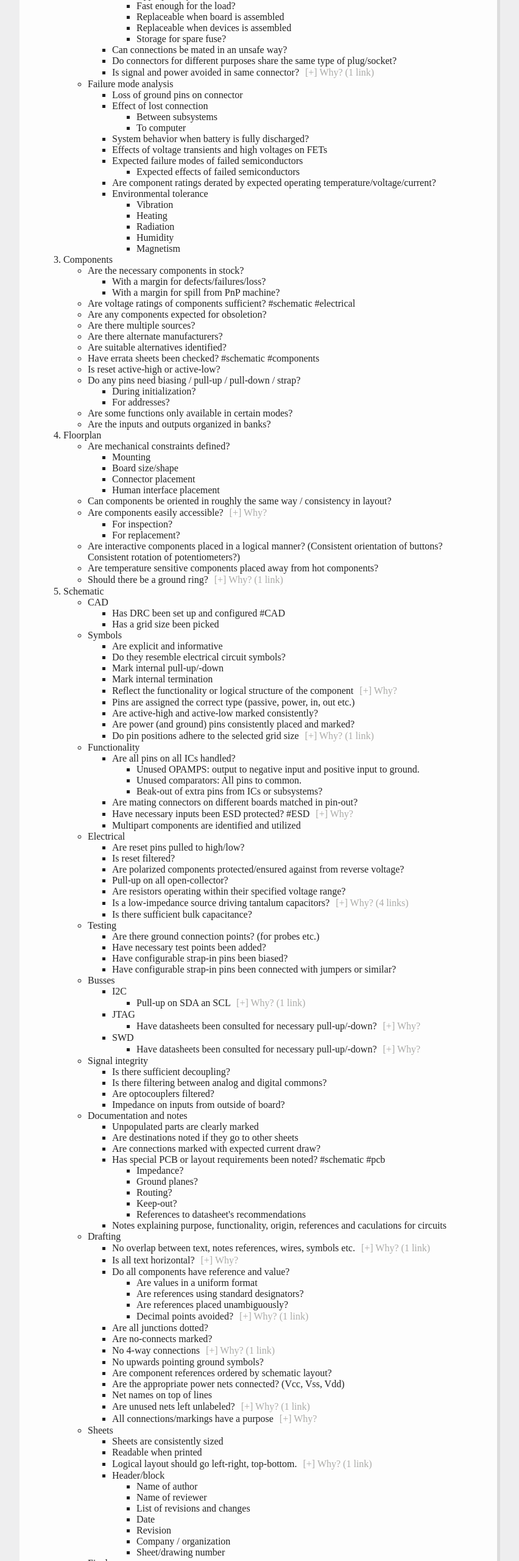
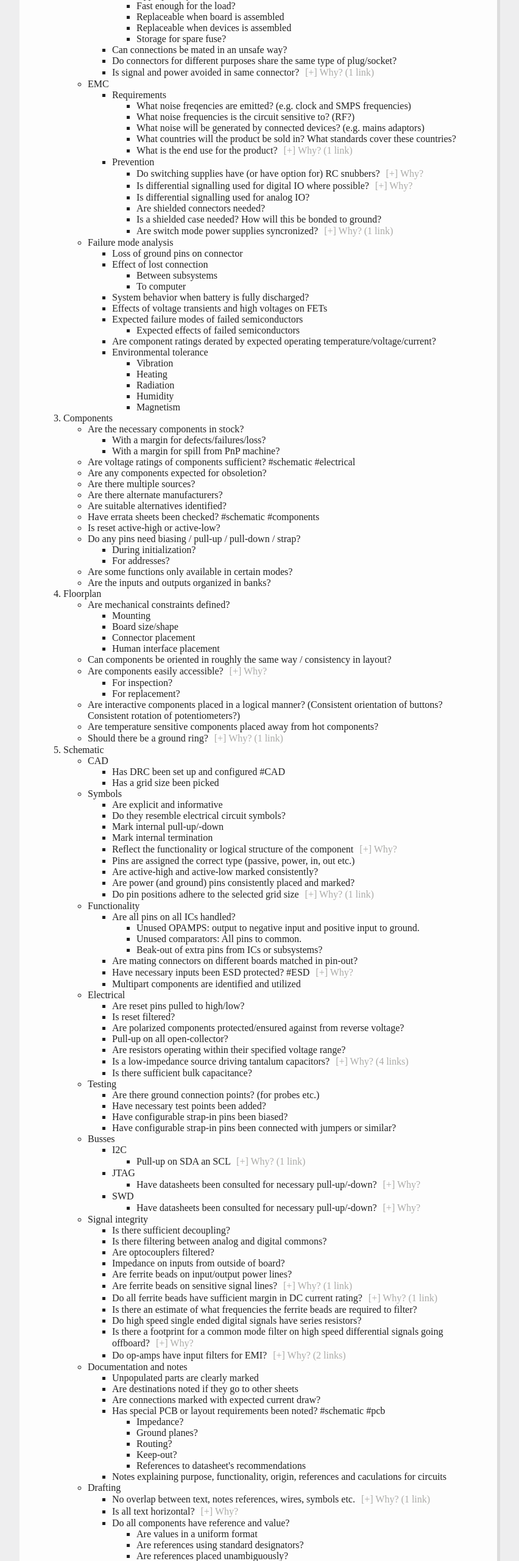
Before and after one commit to henrikh/pcb-checklist, a plain HTML site: page docs/index.html in a window 1280 px wide. Shown: the part 1700-4260 px from the top of the page at 61% size, without its empty margins (216-1068 px from the left). Drawn offline with Linux system fonts and the light colour scheme.

Commit message:
Add EMC system guidelines and some more points on signal integrity.

```diff
--- a/docs/index.html
+++ b/docs/index.html
@@ -209,6 +209,42 @@ Compiled and edited by Henrik Enggaard Hansen. <a href="https://github.com/henri
 				</li>
 			</ul>
 		</li>
+		<li>EMC
+			<ul>
+				<li> Requirements
+					<ul>
+						<li> What noise freqencies are emitted? (e.g. clock and SMPS frequencies) </li>
+						<li> What noise frequencies is the circuit sensitive to? (RF?) </li>
+						<li> What noise will be generated by connected devices? (e.g. mains adaptors) </li>
+						<li> What countries will the product be sold in? What standards cover these countries? </li>
+						<li> What is the end use for the product?
+							<div>
+							Industrial or automotive use has different test requirements and permissable emission levels than consumer goods. For industrial, the levels are usually higher. See <a href="https://www.conformance.co.uk/adirectives/doku.php?id=emc#tests"> Conformance UK's guide </a>
+							</div>
+						</li>
+					</ul>
+				</li>
+				<li> Prevention
+					<ul>
+						<li>Do switching supplies have (or have option for) RC snubbers?
+							<div>While not always needed for stability, an RC snubber can dampen ringing oscillations, which result in high frequency noise that may exceed EMC limits.</div>
+						</li>
+						<li> Is differential signalling used for digital IO where possible?
+							<div> Differential signals are not only more immune to noise, but emit less as well. For high speed, long signal lines (e.g. remote displays in automotive), the difference can be considerable.
+							</div>
+						</li>
+						<li> Is differential signalling used for analog IO? </li>
+						<li> Are shielded connectors needed? </li>
+						<li> Is a shielded case needed? How will this be bonded to ground? </li>
+						<li> Are switch mode power supplies syncronized?
+							<div>
+							If switch mode power supplies are powered from the same source and are not syncronized, they can produce "beat" frequencies from being out of phase, and input and output ripple is also increased. See <a href="Power Tip 73: Synchronizing Makes for Well-Behaved Power Supplies"> TI Power Tip 73: Synchronizing Makes for Well-Behaved Power Supplies </a>
+							</div>
+						</li>
+					</ul>
+				</li>
+			</ul>
+		</li>
 		<li>Failure mode analysis
 			<ul>
 				<li>Loss of ground pins on connector</li>
@@ -384,6 +420,30 @@ Compiled and edited by Henrik Enggaard Hansen. <a href="https://github.com/henri
 				<li>Is there filtering between analog and digital commons?</li>
 				<li>Are optocouplers filtered?</li>
 				<li>Impedance on inputs from outside of board?</li>
+				<li> Are ferrite beads on input/output power lines?</li>
+				<li> Are ferrite beads on sensitive signal lines?
+					<div>
+					This includes signal lines that are not sensitive themselves, but connect to sensitive components.
+					E.g. U-Blox recommend ferrite beads on GPS module UART connections to avoid RF noise travelling "along" and into the module, see <a href="https://www.u-blox.com/sites/default/files/NEO-M8_HardwareIntegrationManual_%28UBX-13003557%29.pdf"> U-Blox M8 Hardware Integration Manual </a>
+					</div>
+				</li>
+				<li> Do all ferrite beads have sufficient margin in DC current rating?
+					<div>
+					When the DC current (DC bias current) approaches the maximum, the effective impedance of ferrite beads decreases significantly. See <a href="https://www.analog.com/media/en/technical-documentation/application-notes/an-1368.pdf"> Analog Devices AN-1368, Choosing and Using Ferrite Beads </a>
+					</div>
+				</li>
+				<li> Is there an estimate of what frequencies the ferrite beads are required to filter? </li>
+				<li> Do high speed single ended digital signals have series resistors? </li>
+				<li> Is there a footprint for a common mode filter on high speed differential signals going offboard?
+					<div>
+					For high speed differential buses like USB3.0, DisplayPort, and HDMI, a common mode filter will stop common mode noise generated in the transciever from travelling into the signal line where it may radiate from the cable, though will degrade the differential signal slightly.
+					<br> Using a footprint allows one to be quickly fitted in case EMC testing fails.
+					</div>
+				</li>
+				<li> Do op-amps have input filters for EMI?
+					<div> High frequency EMI signals can be rectified by the op-amp if not filtered out beforehand, resulting in DC errors at the output. See <a href="https://www.analog.com/media/en/training-seminars/tutorials/MT-096.pdf"> Analog Devices MT-096, RFI Rectification Concepts </a> and <a href="https://cherryclough.com/media/file/Miscellaneous/Analogue%20circuit%20design%20for%20RF%20immunity,%20EMCJ,%20Issue%2084,%20Sept%202009.pdf"> Analogue circuit design for RF immunity, Clough Consoltants </a>
+					</div>
+				</li>
 			</ul>
 		</li>
 		<li>Documentation and notes
@@ -590,6 +650,7 @@ Compiled and edited by Henrik Enggaard Hansen. <a href="https://github.com/henri
 			<li>Are traces avoided under noisy components?</li>
 			<li>Are vias avoided under metal-film resistors?</li>
 			<li>Is via fencing of sensitive RF transission lines done with the proper via spacing? (< 1/20 lambda)</li>
+			<li>Is there an option for a shielding can over sensitive circuitry e.g. RF? </li>
 		</ul>
 	</li>
 	<li>Copper pour
```
